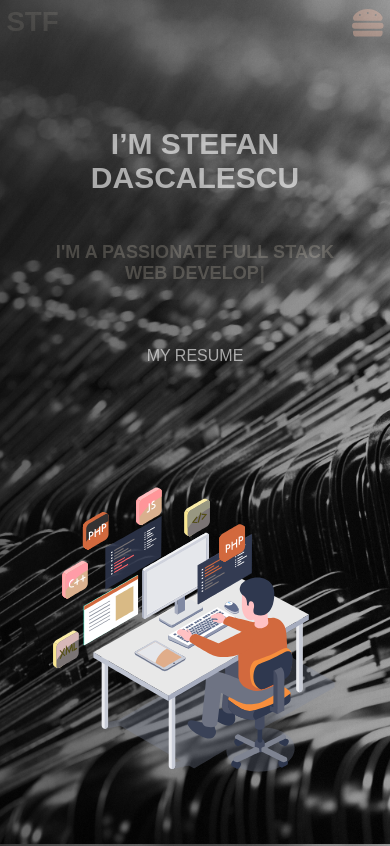
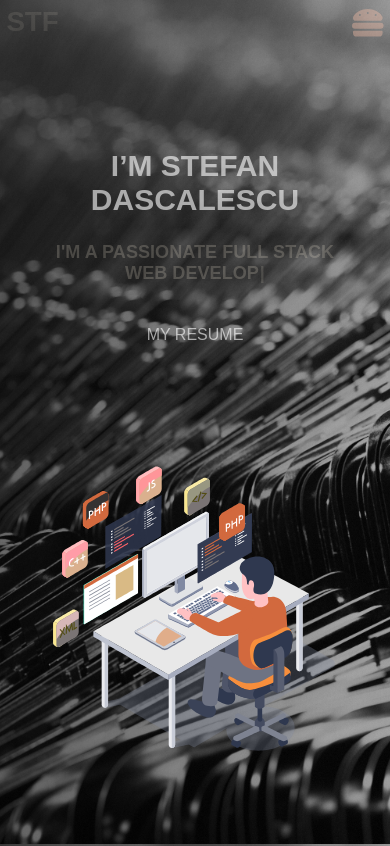
Before and after one commit to StefanDsd/Stefan-React-Portfolio, a React (Create React App) app: page / in a window 390 px wide. Shown: the top 846 px of the page. Built offline with nearby package versions, Linux system fonts and the light colour scheme.

Commit message:
mobile vers

```diff
--- a/src/components/styles/Section.css
+++ b/src/components/styles/Section.css
@@ -17,7 +17,7 @@
 .section > * {
   text-align: center;
   max-width: 60ch;
-  height: 30vh;
+  height: 25vh;
   text-transform: uppercase;
   display: flex;
   justify-content: space-between;
```
